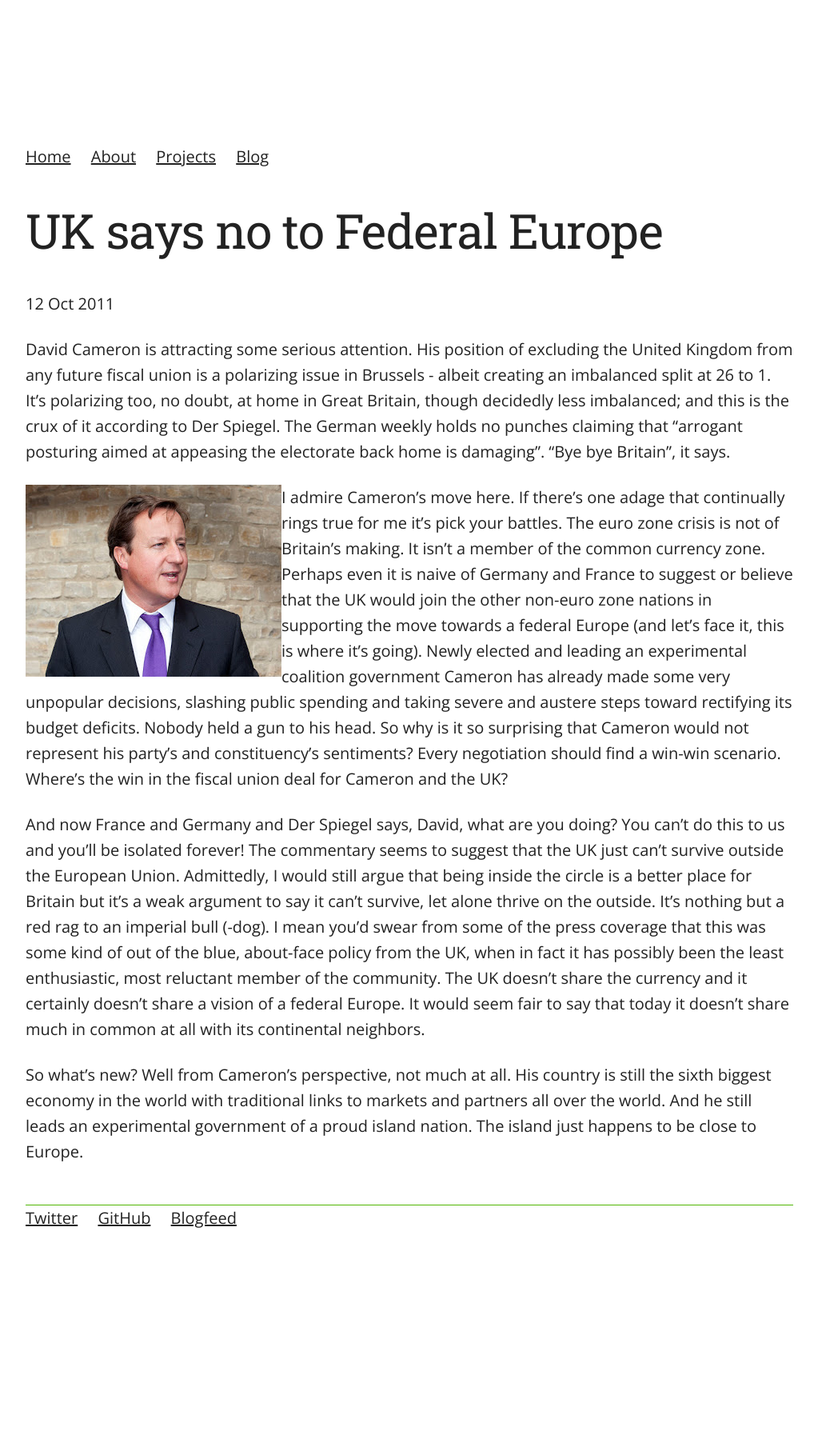
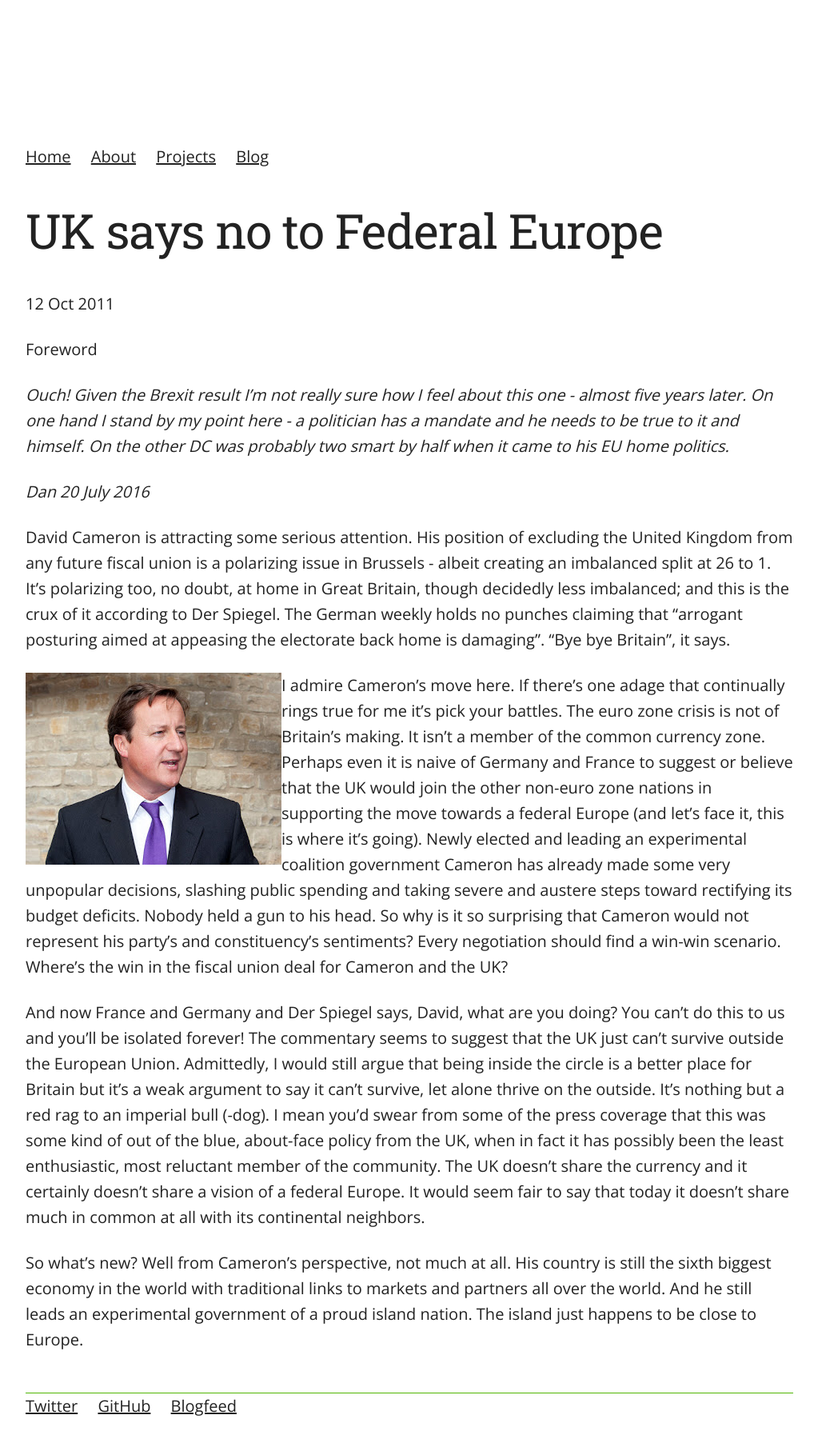
Before and after one commit to danoscarmike/danoscarmike.github.io, a Jekyll site: the page built from _posts/2011-10-12-UK-federal-europe.md, in a window 1280 px wide. Shown: the whole page at 80% size, without its empty margins (128-1151 px from the left). Built offline with Jekyll 4.4.1, drawn with Linux system fonts in a browser that asks for light colours; before the commit the page ends 1564 px from its top, so only the background shows below that.

Commit message:
add foreword

```diff
--- a/_posts/2011-10-12-UK-federal-europe.md
+++ b/_posts/2011-10-12-UK-federal-europe.md
@@ -5,6 +5,13 @@ date: 2011-10-12
 category: archive
 published: true
 ---
+Foreword
+
+*Ouch!  Given the Brexit result I'm not really sure how I feel about this one - almost five years later.  On one hand I stand by my point here - a politician has a mandate and he needs to be true to it and himself.  On the other DC was probably two smart by half when it came to his EU home politics.*
+
+*Dan*
+*20 July 2016*
+
 David Cameron is attracting some serious attention. His position of excluding the United Kingdom from any future fiscal union is a polarizing issue in Brussels - albeit creating an imbalanced split at 26 to 1. It's polarizing too, no doubt, at home in Great Britain, though decidedly less imbalanced; and this is the crux of it according to Der Spiegel. The German weekly holds no punches claiming that "arrogant posturing aimed at appeasing the electorate back home is damaging". "Bye bye Britain", it says.
 
 ![Prime Minister of Great Britain David Camerson says Ich
```
